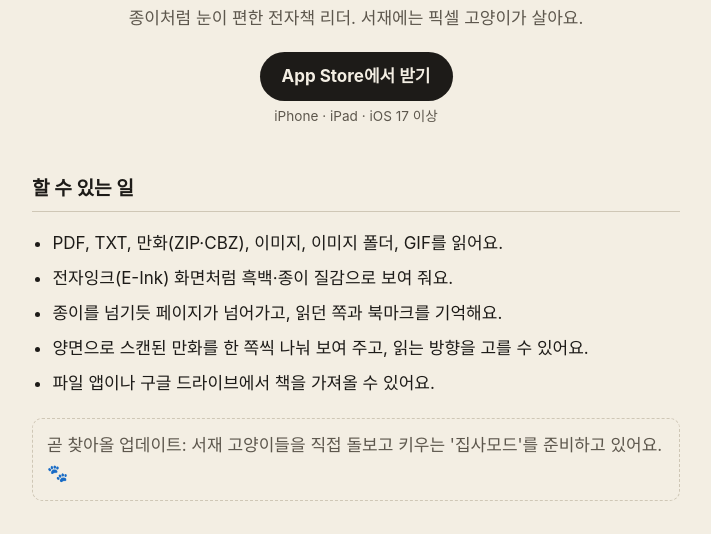
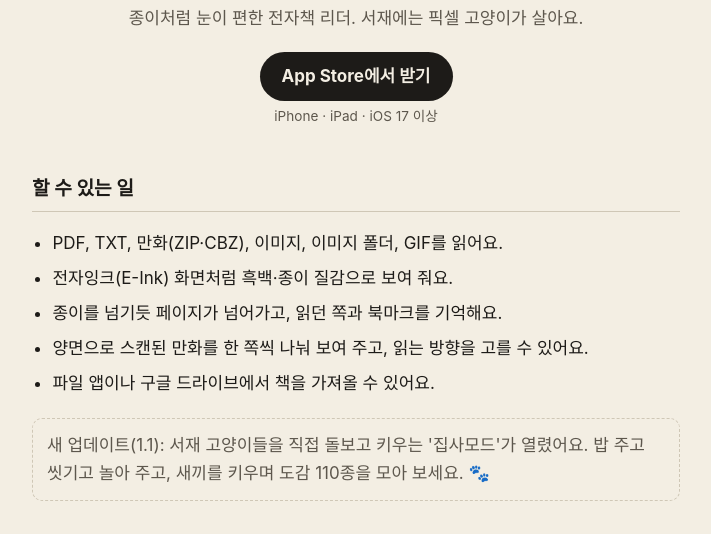
Before and after one commit to SJKIM1123/goyangibook, a plain HTML site: page index.html in a window 1280 px wide. Shown: the part 266-800 px from the top of the page, without its empty margins (284-995 px from the left). Drawn offline with Linux system fonts and the light colour scheme.

Commit message:
site: butler mode is out (1.1)

```diff
--- a/index.html
+++ b/index.html
@@ -27,7 +27,7 @@
       <li>양면으로 스캔된 만화를 한 쪽씩 나눠 보여 주고, 읽는 방향을 고를 수 있어요.</li>
       <li>파일 앱이나 구글 드라이브에서 책을 가져올 수 있어요.</li>
     </ul>
-    <p class="teaser">곧 찾아올 업데이트: 서재 고양이들을 직접 돌보고 키우는 '집사모드'를 준비하고 있어요. 🐾</p>
+    <p class="teaser">새 업데이트(1.1): 서재 고양이들을 직접 돌보고 키우는 '집사모드'가 열렸어요. 밥 주고 씻기고 놀아 주고, 새끼를 키우며 도감 110종을 모아 보세요. 🐾</p>
   </section>
 
   <section>
```
